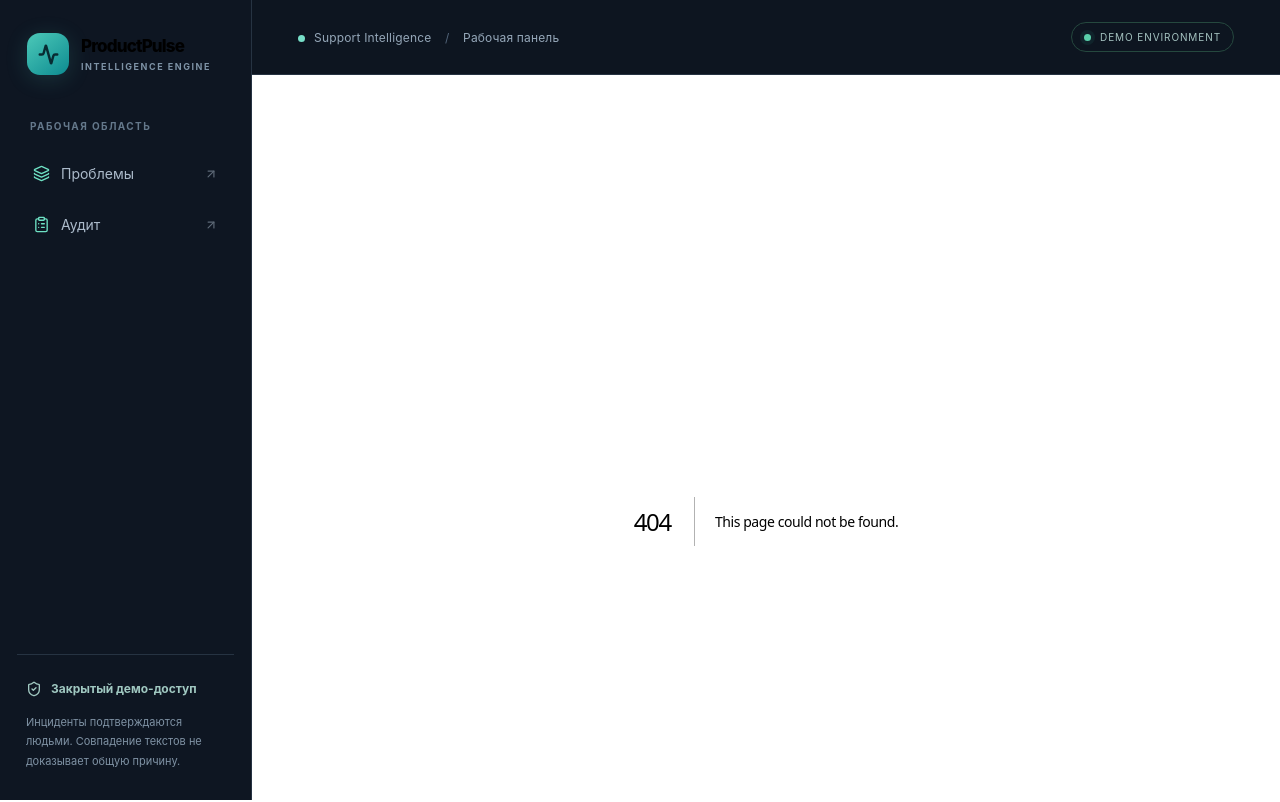
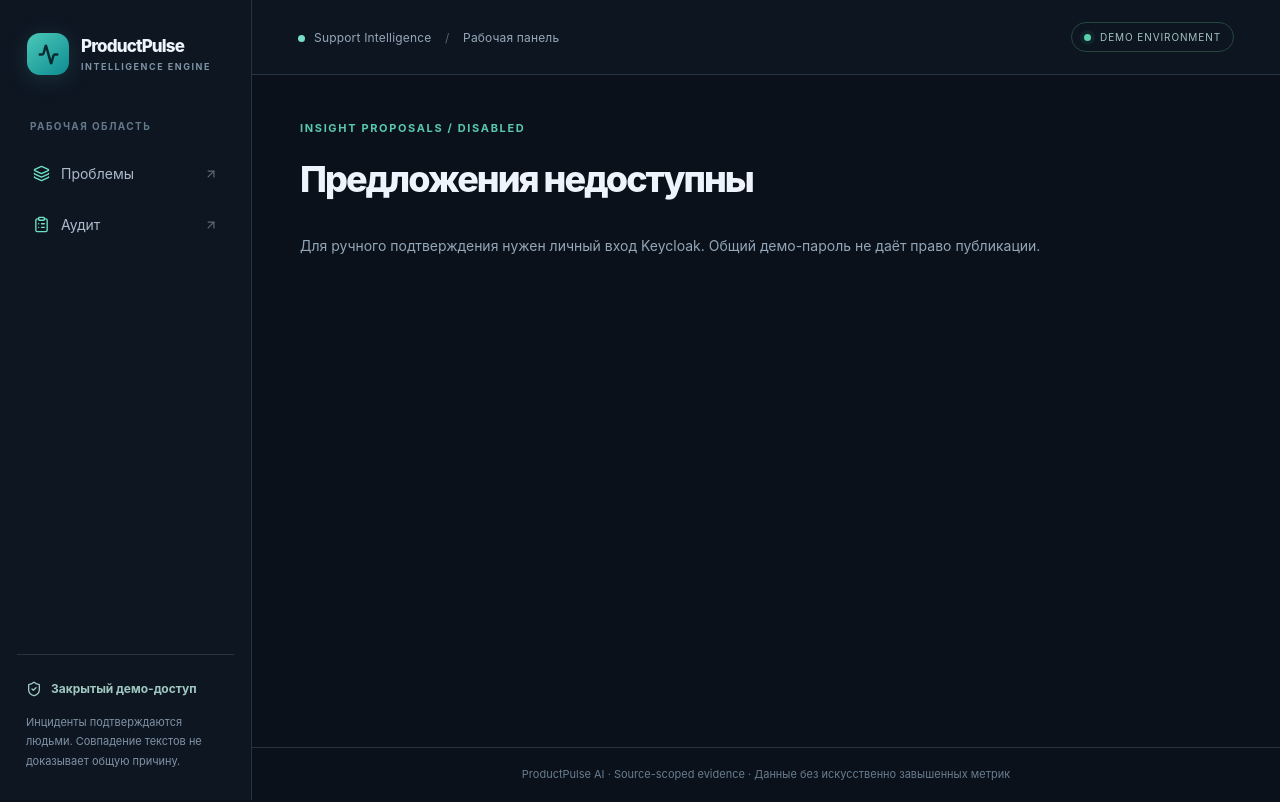
Before and after one commit to quangtuanitmo18/hackathon-gazprom, a Next.js app in the folder apps/web/: page /insights in a window 1280 px wide. Before the commit this address had no page. Shown: the top 802 px of the page. Built offline with nearby package versions, Linux system fonts and the light colour scheme.

Commit message:
feat(ui): OIDC-protected verified insight proposals route

```diff
--- /dev/null
+++ b/apps/web/app/insights/page.tsx
@@ -0,0 +1,25 @@
+import {redirect} from "next/navigation";
+import {auth} from "@/auth";
+import {InsightConsole} from "@/components/insight-console";
+
+export const dynamic="force-dynamic";
+
+export default async function InsightPage(){
+  if(process.env.PRODUCTPULSE_AUTH_MODE!=="oidc")
+    return <section className="content-stack">
+      <div className="eyebrow">INSIGHT PROPOSALS / DISABLED</div>
+      <h1>Предложения недоступны</h1>
+      <p className="lead">Для ручного подтверждения нужен личный вход Keycloak. Общий демо-пароль не даёт право публикации.</p>
+    </section>;
+  const session=await auth();
+  if(!session?.user)redirect("/login");
+  return <section className="content-stack">
+    <div className="eyebrow">HUMAN-GATED / VERIFIED PROBLEM MEMBERSHIP</div>
+    <h1>Предложения продуктовой команде</h1>
+    <p className="lead">
+      Только явно объединённые после независимой проверки проблемы. Ни общий root cause, ни бизнес-эффект системой не доказаны.
+      Все варианты требуют решения человека; публикация возможна только в учебный mock tracker.
+    </p>
+    <InsightConsole displayName={session.user.name||"Эксперт"}/>
+  </section>;
+}
```
